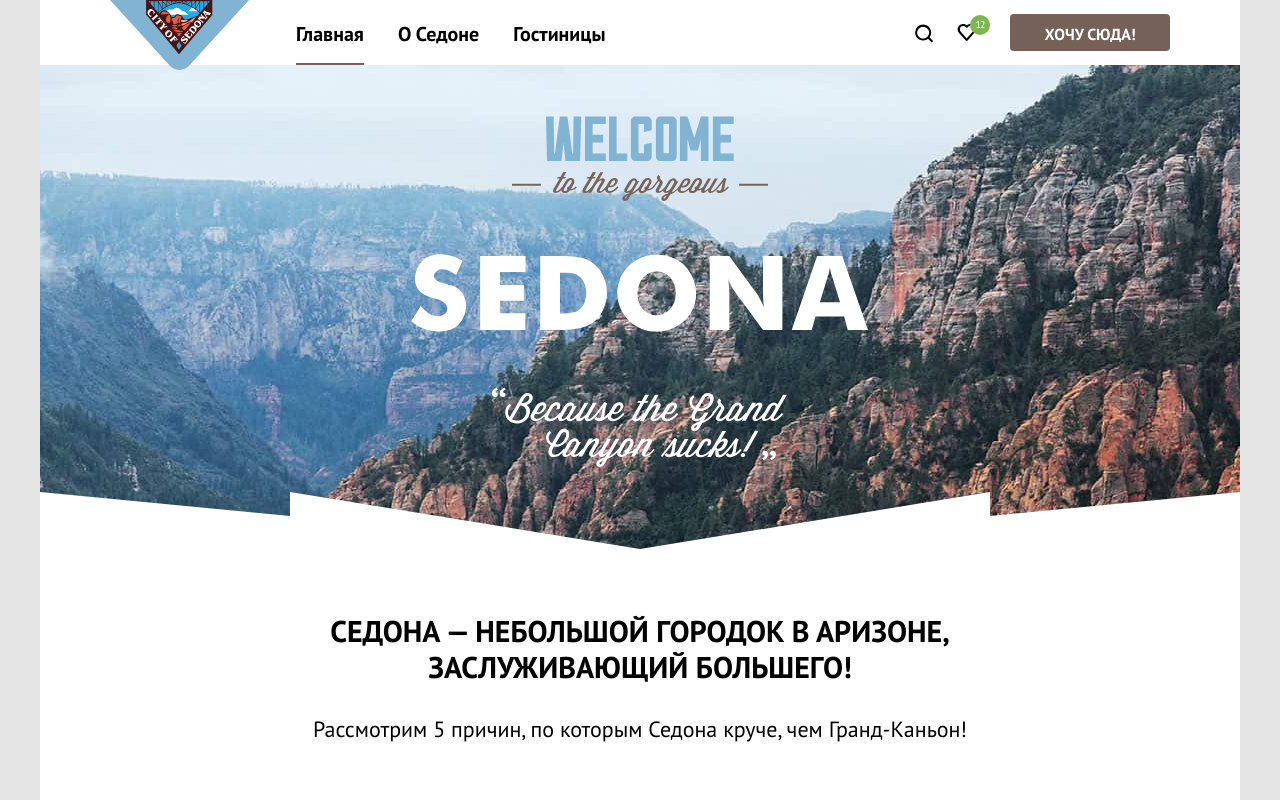
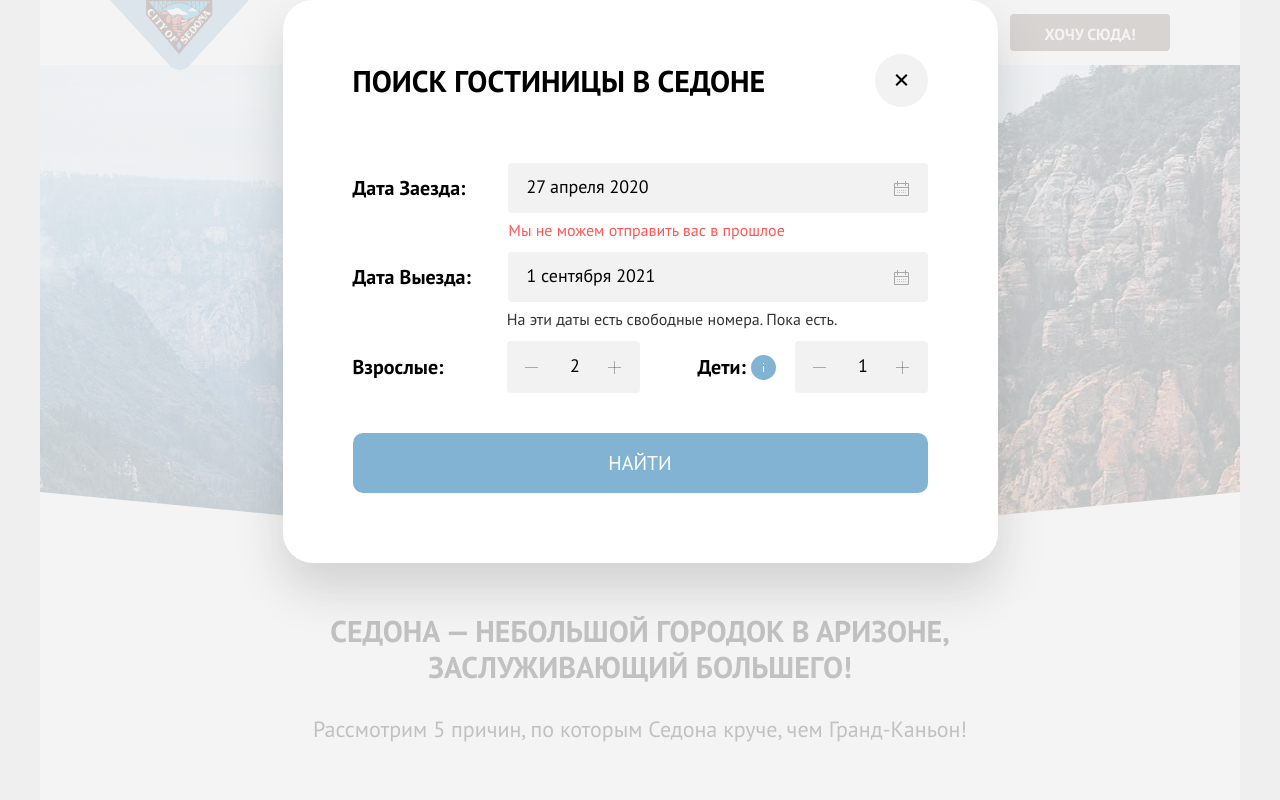
Before and after one commit to htmlacademy-htmlcss/2082435-sedona-34, a plain HTML site: page index.html in a window 1280 px wide. Shown: the top 800 px of the page. Drawn offline with Linux system fonts and the light colour scheme.

Commit message:
Update styles.css

```diff
--- a/styles/styles.css
+++ b/styles/styles.css
@@ -457,7 +457,7 @@ body {
   align-items: center;
   padding: 0;
   margin: 0;
-  width: 142px;
+  min-width: 142px;
 }
 
 .footer-social-network-item {
@@ -522,7 +522,6 @@ body {
 
 .breadcrumbs {
   display: flex;
-  margin-right: auto;
   list-style-type: none;
   padding: 0;
   margin: 0 0 40px 0;
@@ -1349,7 +1348,7 @@ body {
   height: 100%;
   z-index: 2;
   background-color: rgba(242, 242, 242, 0.8);
-  display: none;
+
 }
 
 .appoinment {
@@ -1702,3 +1701,10 @@ body {
   bottom: 142px;
   right: 119px;
 }
+.range-input::-webkit-outer-spin-button,
+.range-input::-webkit-inner-spin-button,
+.field-adults-children::-webkit-outer-spin-button,
+.field-adults-children::-webkit-inner-spin-button {
+appearance: none;
+margin: 0;
+}
```
